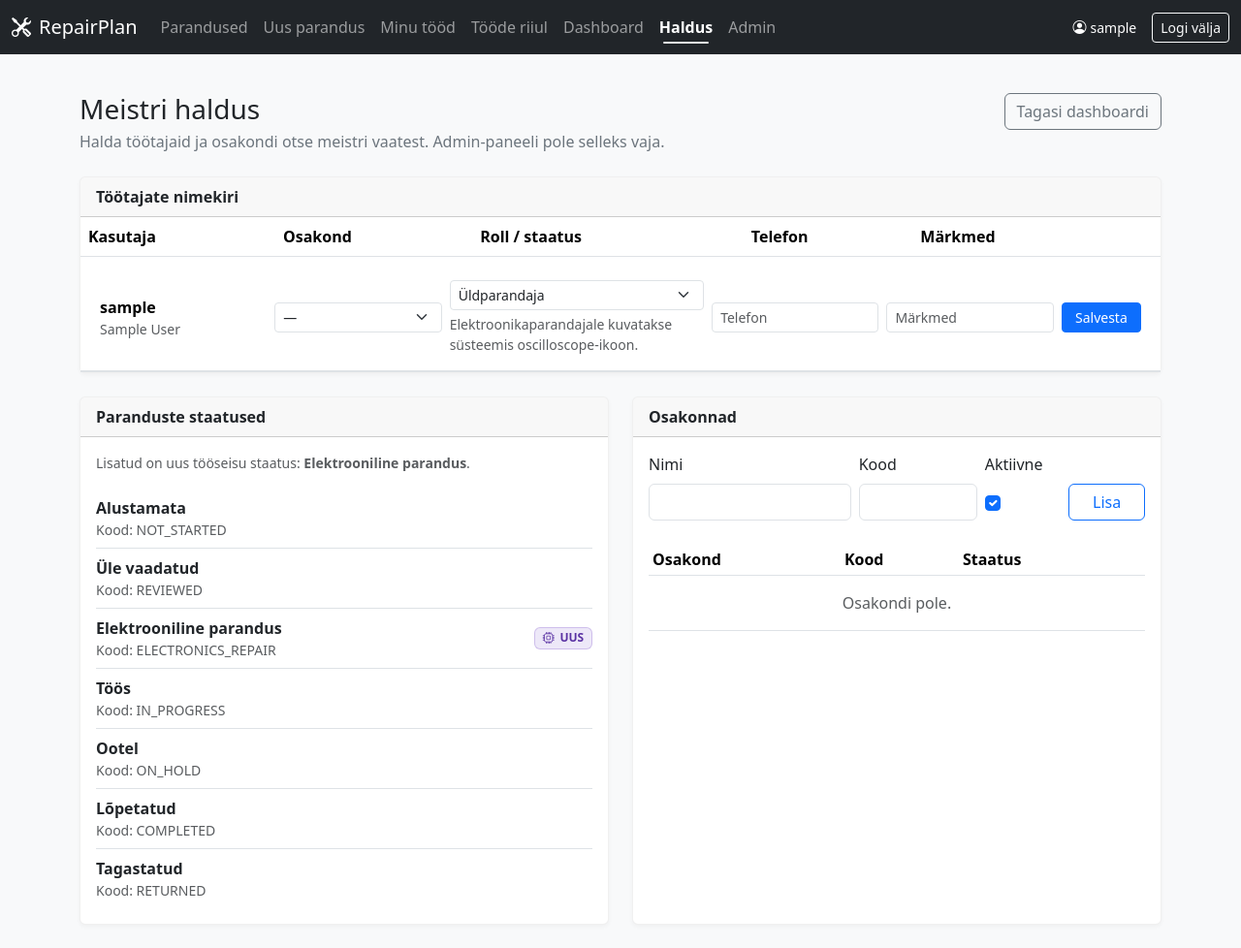
After one commit to jarmo164/RepairPlan, a Django app: page /dashboard/manage/ in a window 1280 px wide. The commit adds this page. Shown: the whole page at 97% size. Run offline with Django 5.2, Linux system fonts and the light colour scheme; the visitor is signed in with stand-in values (Sample User, id 1); data comes from the database, SQL or seed files in the repository; data that the repository does not hold is empty.

Commit message:
feat: add master operations management view

```diff
--- a/repairs/forms.py
+++ b/repairs/forms.py
@@ -1,6 +1,6 @@
 from django import forms
 
-from .models import Repair, RepairComment
+from .models import Department, Repair, RepairComment, UserProfile
 
 BASE_INPUT_CLASS = 'form-control'
 BASE_SELECT_CLASS = 'form-select'
@@ -15,6 +15,8 @@ class StyledModelForm(forms.ModelForm):
                 css = BASE_INPUT_CLASS
             elif isinstance(widget, (forms.Select, forms.SelectMultiple)):
                 css = BASE_SELECT_CLASS
+            elif isinstance(widget, forms.CheckboxInput):
+                css = 'form-check-input'
             else:
                 css = BASE_INPUT_CLASS
             existing = widget.attrs.get('class', '')
@@ -64,3 +66,18 @@ class RepairCommentForm(StyledModelForm):
         widgets = {
             'comment': forms.Textarea(attrs={'rows': 3, 'placeholder': 'Lisa kommentaar…'}),
         }
+
+
+class DepartmentManageForm(StyledModelForm):
+    class Meta:
+        model = Department
+        fields = ['name', 'code', 'is_active']
+
+
+class UserProfileManageForm(StyledModelForm):
+    class Meta:
+        model = UserProfile
+        fields = ['department', 'specialty', 'phone', 'notes']
+        widgets = {
+            'notes': forms.Textarea(attrs={'rows': 2, 'placeholder': 'Märkmed töötaja kohta…'}),
+        }
--- a/repairs/models.py
+++ b/repairs/models.py
@@ -48,6 +48,7 @@ class Repair(models.Model):
     class Status(models.TextChoices):
         NOT_STARTED = 'NOT_STARTED', 'Alustamata'
         REVIEWED = 'REVIEWED', 'Üle vaadatud'
+        ELECTRONICS_REPAIR = 'ELECTRONICS_REPAIR', 'Elektrooniline parandus'
         IN_PROGRESS = 'IN_PROGRESS', 'Töös'
         ON_HOLD = 'ON_HOLD', 'Ootel'
         COMPLETED = 'COMPLETED', 'Lõpetatud'
--- a/repairs/urls.py
+++ b/repairs/urls.py
@@ -5,6 +5,7 @@ from .views import (
     DashboardView,
     HomeRedirectView,
     HealthcheckView,
+    OperationsManageView,
     MyWorkApiView,
     MyWorkView,
     RepairShelfApiView,
@@ -30,6 +31,7 @@ app_name = 'repairs'
 urlpatterns = [
     path('', HomeRedirectView.as_view(), name='home'),
     path('dashboard/', DashboardView.as_view(), name='dashboard'),
+    path('dashboard/manage/', OperationsManageView.as_view(), name='operations-manage'),
     path('repairs/', RepairListView.as_view(), name='repair-list'),
     path('repairs/new/', RepairCreateView.as_view(), name='repair-create'),
     path('repairs/my-work/', MyWorkView.as_view(), name='my-work'),
--- a/repairs/views.py
+++ b/repairs/views.py
@@ -12,8 +12,8 @@ from rest_framework import status
 from rest_framework.response import Response
 from rest_framework.views import APIView
 
-from .forms import RepairCommentForm, RepairCreateForm, RepairUpdateForm
-from .models import Department, Repair
+from .forms import DepartmentManageForm, RepairCommentForm, RepairCreateForm, RepairUpdateForm, UserProfileManageForm
+from .models import Department, Repair, UserProfile
 from .permissions import (
     DashboardAccessMixin,
     RepairApiPermission,
@@ -21,6 +21,7 @@ from .permissions import (
     can_change_priority,
     can_change_status,
     can_create_repairs,
+    can_view_dashboard,
     get_repair_action_flags,
     is_administrator,
     is_department_manager,
@@ -123,6 +124,74 @@ class DashboardView(DashboardAccessMixin, View):
 
     def get(self, request):
         return render(request, self.template_name, {'page_title': 'Dashboard', 'nav_key': 'dashboard', **build_navigation_context(request.user)})
+
+
+class OperationsManageView(LoginRequiredMixin, View):
+    template_name = 'repairs/operations_manage.html'
+
+    def dispatch(self, request, *args, **kwargs):
+        if not can_view_dashboard(request.user):
+            messages.error(request, 'Sul puudub õigus haldusvaadet kasutada.')
+            return redirect('repairs:repair-list')
+        return super().dispatch(request, *args, **kwargs)
+
+    def get_context(self, request):
+        user_profiles = UserProfile.objects.select_related('user', 'department').filter(user__is_active=True).order_by('user__username')
+        department_form = DepartmentManageForm()
+        return {
+            'page_title': 'Meistri haldus',
+            'nav_key': 'operations-manage',
+            'user_profiles': user_profiles,
+            'department_form': department_form,
+            'departments': Department.objects.order_by('name'),
+            'specialty_choices': UserProfile.Specialty.choices,
+            'status_choices': Repair.Status.choices,
+            **build_navigation_context(request.user),
+        }
+
+    def get(self, request):
+        return render(request, self.template_name, self.get_context(request))
+
+    def post(self, request):
+        action = request.POST.get('action')
+
+        if action == 'save-profile':
+            profile = get_object_or_404(UserProfile.objects.select_related('user', 'department'), pk=request.POST.get('profile_id'))
+            form = UserProfileManageForm(request.POST, instance=profile)
+            if form.is_valid():
+                form.save()
+                messages.success(request, f'Töötaja {profile.user.username} profiil uuendatud.')
+            else:
+                messages.error(request, f'Töötaja {profile.user.username} profiili salvestamine ebaõnnestus.')
+
+        elif action == 'create-department':
+            form = DepartmentManageForm(request.POST)
+            if form.is_valid():
+                department = form.save()
+                messages.success(request, f'Osakond {department.name} loodud.')
+            else:
+                messages.error(request, 'Osakonna loomine ebaõnnestus. Kontrolli nime ja koodi.')
+
+        elif action == 'save-department':
+            department = get_object_or_404(Department, pk=request.POST.get('department_id'))
+            form = DepartmentManageForm(request.POST, instance=department)
+            if form.is_valid():
+                department = form.save()
+                messages.success(request, f'Osakond {department.name} uuendatud.')
+            else:
+                messages.error(request, f'Osakonna {department.name} salvestamine ebaõnnestus.')
+
+        elif action == 'toggle-department':
+            department = get_object_or_404(Department, pk=request.POST.get('department_id'))
+            department.is_active = not department.is_active
+            department.save(update_fields=['is_active'])
+            state = 'aktiivne' if department.is_active else 'peatatud'
+            messages.success(request, f'Osakond {department.name} märgiti: {state}.')
+
+        else:
+            messages.error(request, 'Tundmatu tegevus.')
+
+        return redirect('repairs:operations-manage')
 
 
 class RepairListView(LoginRequiredMixin, View):
--- a/static/js/ui.js
+++ b/static/js/ui.js
@@ -2,6 +2,7 @@
   const STATUS_VARIANTS = {
     'Alustamata': 'secondary',
     'Üle vaadatud': 'info',
+    'Elektrooniline parandus': 'primary',
     'Töös': 'warning',
     'Ootel': 'dark',
     'Lõpetatud': 'success',
--- a/templates/base.html
+++ b/templates/base.html
@@ -29,6 +29,7 @@
                     <li class="nav-item"><a class="nav-link {% if nav_key == 'repair-shelf' %}active{% endif %}" href="{% url 'repairs:repair-shelf' %}">Tööde riiul</a></li>
                     {% if is_repair_master or is_administrator %}
                         <li class="nav-item"><a class="nav-link {% if nav_key == 'dashboard' %}active{% endif %}" href="{% url 'repairs:dashboard' %}">Dashboard</a></li>
+                        <li class="nav-item"><a class="nav-link {% if nav_key == 'operations-manage' %}active{% endif %}" href="{% url 'repairs:operations-manage' %}">Haldus</a></li>
                     {% endif %}
                     {% if show_admin_link %}
                         <li class="nav-item"><a class="nav-link" href="/admin/">Admin</a></li>
--- /dev/null
+++ b/templates/repairs/operations_manage.html
@@ -0,0 +1,180 @@
+{% extends 'base.html' %}
+{% block title %}Meistri haldus · RepairPlan{% endblock %}
+{% block content %}
+<div class="page-header">
+  <div>
+    <h1 class="h3 page-header__title">Meistri haldus</h1>
+    <p class="page-header__subtitle">Halda töötajaid ja osakondi otse meistri vaatest. Admin-paneeli pole selleks vaja.</p>
+  </div>
+  <div class="page-header__actions">
+    <a class="btn btn-outline-secondary" href="{% url 'repairs:dashboard' %}">Tagasi dashboardi</a>
+  </div>
+</div>
+
+<div class="row g-4">
+  <div class="col-12">
+    <div class="card section-card">
+      <div class="card-header">Töötajate nimekiri</div>
+      <div class="table-responsive">
+        <table class="table align-middle mb-0">
+          <thead>
+            <tr>
+              <th>Kasutaja</th>
+              <th>Osakond</th>
+              <th>Roll / staatus</th>
+              <th>Telefon</th>
+              <th>Märkmed</th>
+              <th></th>
+            </tr>
+          </thead>
+          <tbody>
+            {% for profile in user_profiles %}
+            <tr>
+              <td colspan="6" class="p-0">
+                <form method="post" class="row g-2 align-items-center m-0 p-3 border-bottom">
+                  {% csrf_token %}
+                  <input type="hidden" name="action" value="save-profile">
+                  <input type="hidden" name="profile_id" value="{{ profile.id }}">
+                  <div class="col-lg-2">
+                    <div class="fw-semibold">{{ profile.user.username }}</div>
+                    <div class="small text-body-secondary">{{ profile.user.get_full_name|default:'Aktiivne kasutaja' }}</div>
+                  </div>
+                  <div class="col-lg-2">
+                    <select class="form-select form-select-sm" name="department">
+                      <option value="">—</option>
+                      {% for department in departments %}
+                      <option value="{{ department.id }}" {% if profile.department_id == department.id %}selected{% endif %}>{{ department.name }}</option>
+                      {% endfor %}
+                    </select>
+                  </div>
+                  <div class="col-lg-3">
+                    <select class="form-select form-select-sm" name="specialty">
+                      {% for value, label in specialty_choices %}
+                      <option value="{{ value }}" {% if profile.specialty == value %}selected{% endif %}>{{ label }}</option>
+                      {% endfor %}
+                    </select>
+                    <div class="small text-body-secondary mt-1 d-flex align-items-center gap-1">
+                      {% if profile.specialty == 'ELECTRONICS' %}
+                        <span class="electronics-icon-wrap"><i class="bi bi-cpu"></i></span>
+                      {% endif %}
+                      Elektroonikaparandajale kuvatakse süsteemis oscilloscope-ikoon.
+                    </div>
+                  </div>
+                  <div class="col-lg-2">
+                    <input class="form-control form-control-sm" type="text" name="phone" value="{{ profile.phone }}" placeholder="Telefon">
+                  </div>
+                  <div class="col-lg-2">
+                    <input class="form-control form-control-sm" type="text" name="notes" value="{{ profile.notes }}" placeholder="Märkmed">
+                  </div>
+                  <div class="col-lg-1 text-end">
+                    <button class="btn btn-sm btn-primary w-100" type="submit">Salvesta</button>
+                  </div>
+                </form>
+              </td>
+            </tr>
+            {% empty %}
+            <tr><td colspan="6" class="text-center text-body-secondary py-4">Töötajaid ei leitud.</td></tr>
+            {% endfor %}
+          </tbody>
+        </table>
+      </div>
+    </div>
+  </div>
+
+  <div class="col-lg-6">
+    <div class="card section-card h-100">
+      <div class="card-header">Paranduste staatused</div>
+      <div class="card-body">
+        <div class="small text-body-secondary mb-3">Lisatud on uus tööseisu staatus: <strong>Elektrooniline parandus</strong>.</div>
+        <div class="list-group list-group-flush">
+          {% for value, label in status_choices %}
+          <div class="list-group-item d-flex justify-content-between align-items-center px-0">
+            <div>
+              <div class="fw-semibold">{{ label }}</div>
+              <div class="small text-body-secondary">Kood: {{ value }}</div>
+            </div>
+            {% if value == 'ELECTRONICS_REPAIR' %}
+              <span class="badge repair-track-badge"><i class="bi bi-cpu"></i><span>UUS</span></span>
+            {% endif %}
+          </div>
+          {% endfor %}
+        </div>
+      </div>
+    </div>
+  </div>
+
+  <div class="col-lg-6">
+    <div class="card section-card h-100">
+      <div class="card-header">Osakonnad</div>
+      <div class="card-body">
+        <form method="post" class="row g-2 mb-4">
+          {% csrf_token %}
+          <input type="hidden" name="action" value="create-department">
+          <div class="col-md-5">
+            <label class="form-label">Nimi</label>
+            {{ department_form.name }}
+          </div>
+          <div class="col-md-3">
+            <label class="form-label">Kood</label>
+            {{ department_form.code }}
+          </div>
+          <div class="col-md-2">
+            <label class="form-label">Aktiivne</label>
+            <div class="form-check pt-2">{{ department_form.is_active }}</div>
+          </div>
+          <div class="col-md-2 d-flex align-items-end">
+            <button class="btn btn-outline-primary w-100" type="submit">Lisa</button>
+          </div>
+        </form>
+
+        <div class="table-responsive">
+          <table class="table table-sm align-middle mb-0">
+            <thead>
+              <tr>
+                <th>Osakond</th>
+                <th>Kood</th>
+                <th>Staatus</th>
+                <th></th>
+              </tr>
+            </thead>
+            <tbody>
+              {% for department in departments %}
+              <tr>
+                <td colspan="4" class="p-0">
+                  <div class="row g-2 align-items-center m-0 p-2 border-bottom">
+                    <div class="col-md-4">
+                      <form method="post" class="row g-2 align-items-center">
+                        {% csrf_token %}
+                        <input type="hidden" name="action" value="save-department">
+                        <input type="hidden" name="department_id" value="{{ department.id }}">
+                        <div class="col-6"><input class="form-control form-control-sm" type="text" name="name" value="{{ department.name }}"></div>
+                        <div class="col-3"><input class="form-control form-control-sm" type="text" name="code" value="{{ department.code }}"></div>
+                        <div class="col-3 text-end"><button class="btn btn-sm btn-primary w-100" type="submit">Salvesta</button></div>
+                        <input type="hidden" name="is_active" value="{% if department.is_active %}on{% endif %}">
+                      </form>
+                    </div>
+                    <div class="col-md-4">
+                      {% if department.is_active %}<span class="badge text-bg-success">Aktiivne</span>{% else %}<span class="badge text-bg-secondary">Peatatud</span>{% endif %}
+                    </div>
+                    <div class="col-md-4 text-end">
+                      <form method="post">
+                        {% csrf_token %}
+                        <input type="hidden" name="action" value="toggle-department">
+                        <input type="hidden" name="department_id" value="{{ department.id }}">
+                        <button class="btn btn-sm btn-outline-secondary" type="submit">Vaheta aktiivsust</button>
+                      </form>
+                    </div>
+                  </div>
+                </td>
+              </tr>
+              {% empty %}
+              <tr><td colspan="4" class="text-center text-body-secondary py-3">Osakondi pole.</td></tr>
+              {% endfor %}
+            </tbody>
+          </table>
+        </div>
+      </div>
+    </div>
+  </div>
+</div>
+{% endblock %}
```
Also changed, not shown: repairs/services.py (+8 -6 lines), repairs/migrations/0003_alter_repair_status.py (added).
